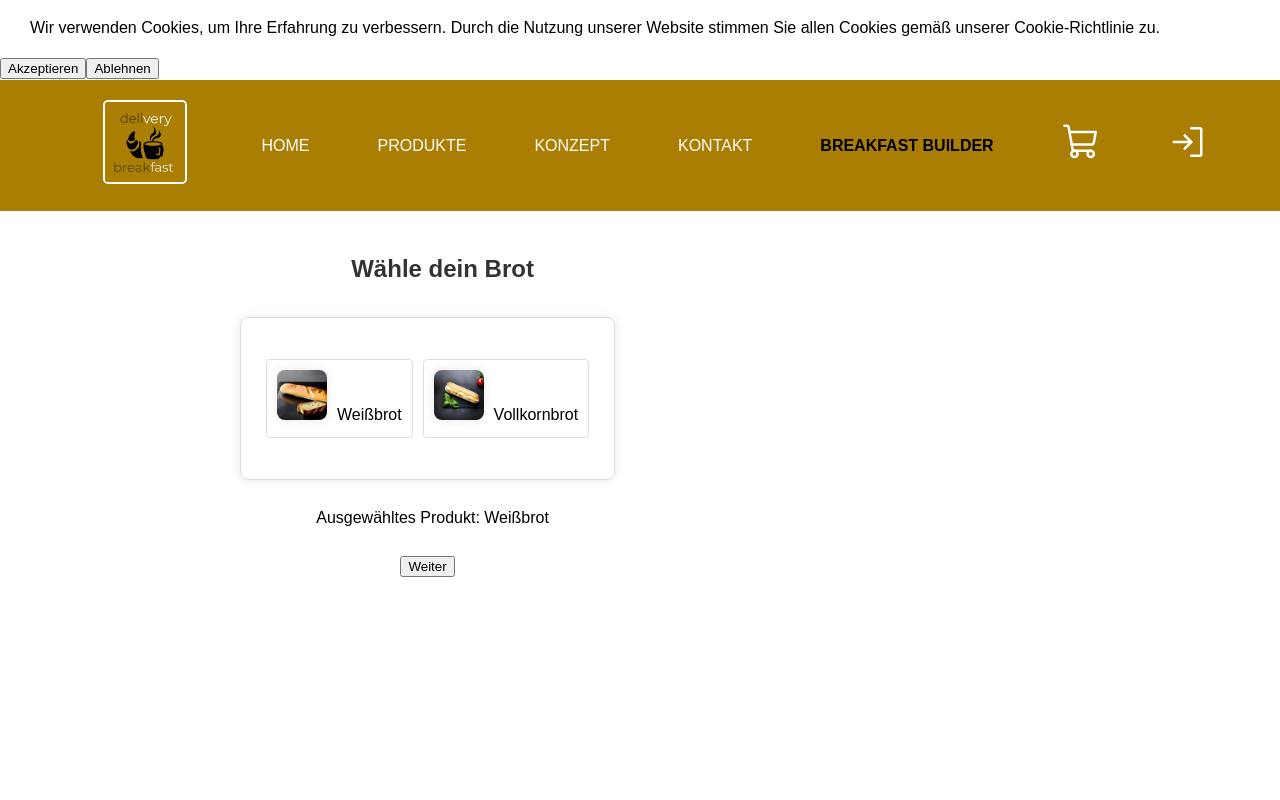
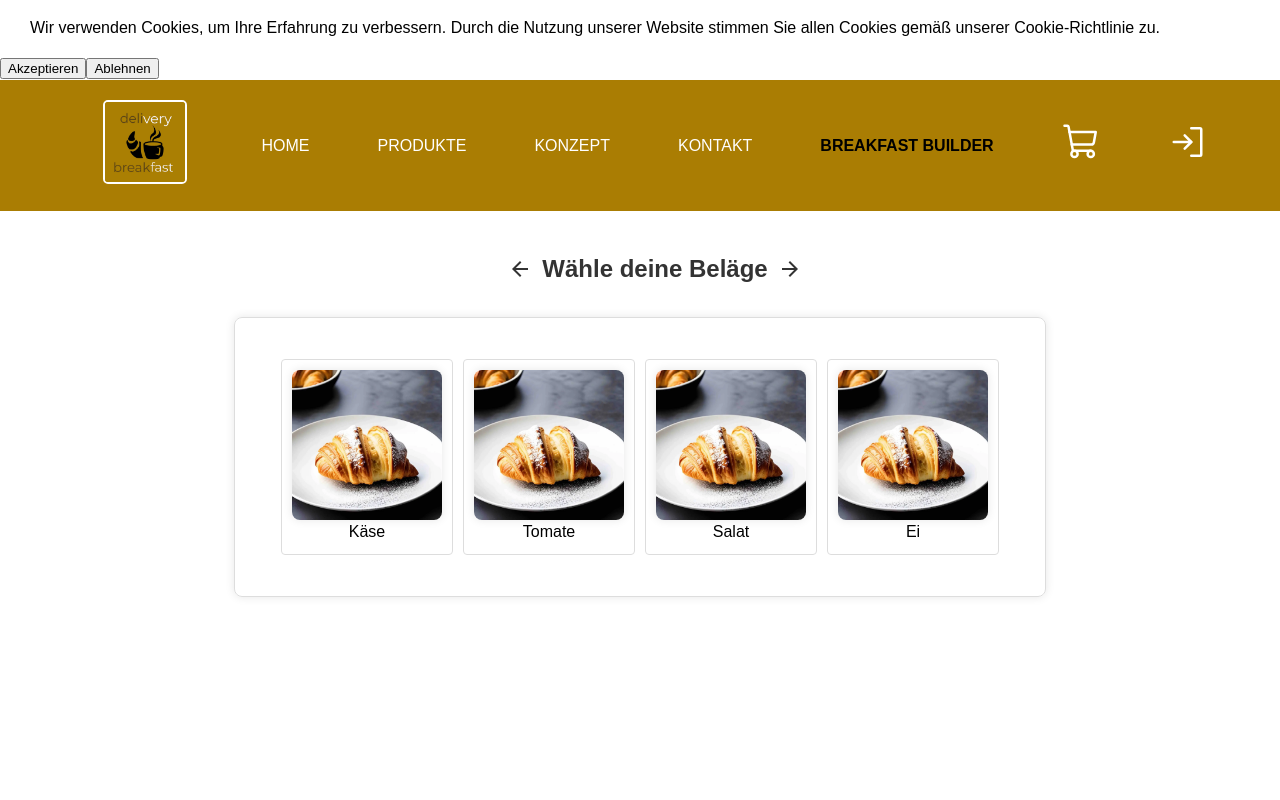
Before and after one commit to 2204Simon/Website-dynamisch, a React (Create React App) app in the folder my-app/: page /Konfigurator in a window 1280 px wide. Both pictures are taken after a click on the item "Weißbrot". Shown: the top 800 px of the page. Built offline with nearby package versions, Linux system fonts and the light colour scheme.

Commit message:
Add bread selection functionality and images

```diff
--- a/my-app/src/pages/konfigurator/BreadSelection.tsx
+++ b/my-app/src/pages/konfigurator/BreadSelection.tsx
@@ -3,54 +3,71 @@ import React, { useState } from "react";
 import {
   Stage,
   StageHeader,
+  ProductImage,
   SelectionContainer,
   SelectionList,
   SelectionItem,
-  SelectionItemImage,
+  NavigationIcon,
 } from "./styles/Konfigurator.styles";
-import baguetteImage from "../../img/Food/BaguetteAlone.webp";
-import whiteBreadImage from "../../img/Food/BaguetteAlone.webp";
-import wholeWheatBreadImage from "../../img/Food/BaguetteGelb.webp";
+
+import whiteBreadImage from "../../img/Food/Croissant.webp"; // Platzhalterbild
+import wholegrainBreadImage from "../../img/Food/Croissant.webp"; // Platzhalterbild
+import lunchDiningImage from "../../img/Food/Croissant.webp"; // Platzhalterbild
+import baguetteImage from "../../img/Food/Croissant.webp"; // Platzhalterbild
+import { ArrowForward } from "@mui/icons-material";
 
 interface BreadSelectionProps {
-  onNextStage: (selectedProduct: string) => void;
+  onNextStage: (selectedProduct: string, selectedImage: string) => void;
 }
 
 const BreadSelection: React.FC<BreadSelectionProps> = ({ onNextStage }) => {
   const [selectedBread, setSelectedBread] = useState<string | null>(null);
 
-  const handleBreadSelect = (breadType: string) => {
+  const handleBreadSelect = (breadType: string, image: string) => {
     setSelectedBread(breadType);
-  };
-
-  const handleNext = () => {
-    if (selectedBread) {
-      onNextStage(selectedBread);
-    }
+    onNextStage(breadType, image);
   };
 
   return (
     <Stage>
-      <StageHeader>Wähle dein Brot</StageHeader>
+      <StageHeader>
+        <NavigationIcon>
+          <ArrowForward />
+        </NavigationIcon>
+        Wähle dein Brot
+      </StageHeader>
       <SelectionContainer>
         <SelectionList>
-          <SelectionItem onClick={() => handleBreadSelect("Weißbrot")}>
-            <SelectionItemImage src={whiteBreadImage} alt="Weißbrot" />
+          <SelectionItem
+            onClick={() => handleBreadSelect("Weißbrot", whiteBreadImage)}
+          >
+            <ProductImage src={whiteBreadImage} alt="Weißbrot" />
             Weißbrot
           </SelectionItem>
-          <SelectionItem onClick={() => handleBreadSelect("Vollkornbrot")}>
-            <SelectionItemImage src={wholeWheatBreadImage} alt="Vollkornbrot" />
+          <SelectionItem
+            onClick={() =>
+              handleBreadSelect("Vollkornbrot", wholegrainBreadImage)
+            }
+          >
+            <ProductImage src={wholegrainBreadImage} alt="Vollkornbrot" />
             Vollkornbrot
+          </SelectionItem>
+          <SelectionItem
+            onClick={() => handleBreadSelect("Mischbrot", lunchDiningImage)}
+          >
+            <ProductImage src={lunchDiningImage} alt="Mischbrot" />
+            Mischbrot
+          </SelectionItem>
+          <SelectionItem
+            onClick={() => handleBreadSelect("Baguette", baguetteImage)}
+          >
+            <ProductImage src={baguetteImage} alt="Baguette" />
+            Baguette
           </SelectionItem>
           {/* Weitere Brot-Optionen hinzufügen */}
         </SelectionList>
       </SelectionContainer>
-      {selectedBread && (
-        <>
-          <p>Ausgewähltes Produkt: {selectedBread}</p>
-          <button onClick={handleNext}>Weiter</button>
-        </>
-      )}
+      {selectedBread && <p>Ausgewähltes Produkt: {selectedBread}</p>}
     </Stage>
   );
 };
--- a/my-app/src/pages/konfigurator/ToppingsSelection.tsx
+++ b/my-app/src/pages/konfigurator/ToppingsSelection.tsx
@@ -3,18 +3,26 @@ import React, { useState } from "react";
 import {
   Stage,
   StageHeader,
+  ProductImage,
   SelectionContainer,
   SelectionList,
   SelectionItem,
-  SelectionItemImage,
+  NavigationIcon,
 } from "./styles/Konfigurator.styles";
-import cheeseImage from "../../img/Food/Croissant.webp";
-import tomatoImage from "../../img/Food/Brezel.webp";
-import lettuceImage from "../../img/Food/BaguetteAlone.webp";
+import {
+  ArrowForward,
+  ArrowBack,
+  EmojiFoodBeverage,
+} from "@mui/icons-material";
+
+import cheeseImage from "../../img/Food/Croissant.webp"; // Platzhalterbild
+import tomatoImage from "../../img/Food/Croissant.webp"; // Platzhalterbild
+import lettuceImage from "../../img/Food/Croissant.webp"; // Platzhalterbild
+import eggImage from "../../img/Food/Croissant.webp"; // Platzhalterbild
 
 interface ToppingsSelectionProps {
+  onNextStage: (selectedProduct: string, selectedImage: string) => void;
   onPrevStage: () => void;
-  onNextStage: (selectedProduct: string) => void;
 }
 
 const ToppingsSelection: React.FC<ToppingsSelectionProps> = ({
@@ -23,7 +31,15 @@ const ToppingsSelection: React.FC<ToppingsSelectionProps> = ({
 }) => {
   const [selectedToppings, setSelectedToppings] = useState<string[]>([]);
 
-  const handleToppingSelect = (topping: string) => {
+  const toppingsData = [
+    { name: "Käse", image: cheeseImage },
+    { name: "Tomate", image: tomatoImage },
+    { name: "Salat", image: lettuceImage },
+    { name: "Ei", image: eggImage },
+    // Weitere Belag-Optionen hinzufügen
+  ];
+
+  const handleToppingSelect = (topping: string, image: string) => {
     const updatedToppings = selectedToppings.includes(topping)
       ? selectedToppings.filter(selected => selected !== topping)
       : [...selectedToppings, topping];
@@ -37,36 +53,58 @@ const ToppingsSelection: React.FC<ToppingsSelectionProps> = ({
 
   const handleNext = () => {
     if (selectedToppings.length > 0) {
-      onNextStage(selectedToppings.join(", "));
+      onNextStage(
+        selectedToppings.join(", "),
+        selectedToppings
+          .map(topping => {
+            const matchingTopping = toppingsData.find(t => t.name === topping);
+            return matchingTopping?.image || "";
+          })
+          .join(", ")
+      );
     }
   };
 
   return (
     <Stage>
-      <StageHeader>Wähle deine Beläge</StageHeader>
+      <StageHeader>
+        <NavigationIcon onClick={handlePrev}>
+          <ArrowBack />
+        </NavigationIcon>
+        Wähle deine Beläge
+        <NavigationIcon onClick={handleNext}>
+          <ArrowForward />
+        </NavigationIcon>
+      </StageHeader>
       <SelectionContainer>
         <SelectionList>
-          <SelectionItem onClick={() => handleToppingSelect("Käse")}>
-            <SelectionItemImage src={cheeseImage} alt="Käse" />
+          <SelectionItem
+            onClick={() => handleToppingSelect("Käse", cheeseImage)}
+          >
+            <ProductImage src={cheeseImage} alt="Käse" />
             Käse
           </SelectionItem>
-          <SelectionItem onClick={() => handleToppingSelect("Tomate")}>
-            <SelectionItemImage src={tomatoImage} alt="Tomate" />
+          <SelectionItem
+            onClick={() => handleToppingSelect("Tomate", tomatoImage)}
+          >
+            <ProductImage src={tomatoImage} alt="Tomate" />
             Tomate
           </SelectionItem>
-          <SelectionItem onClick={() => handleToppingSelect("Salat")}>
-            <SelectionItemImage src={lettuceImage} alt="Salat" />
+          <SelectionItem
+            onClick={() => handleToppingSelect("Salat", lettuceImage)}
+          >
+            <ProductImage src={lettuceImage} alt="Salat" />
             Salat
+          </SelectionItem>
+          <SelectionItem onClick={() => handleToppingSelect("Ei", eggImage)}>
+            <ProductImage src={eggImage} alt="Ei" />
+            Ei
           </SelectionItem>
           {/* Weitere Belag-Optionen hinzufügen */}
         </SelectionList>
       </SelectionContainer>
       {selectedToppings.length > 0 && (
-        <>
-          <p>Ausgewählte Produkte: {selectedToppings.join(", ")}</p>
-          <button onClick={handlePrev}>Zurück</button>
-          <button onClick={handleNext}>Weiter</button>
-        </>
+        <p>Ausgewählte Beläge: {selectedToppings.join(", ")}</p>
       )}
     </Stage>
   );
--- a/my-app/src/pages/konfigurator/styles/Konfigurator.styles.ts
+++ b/my-app/src/pages/konfigurator/styles/Konfigurator.styles.ts
@@ -1,5 +1,13 @@
 // Konfigurator.styles.ts
 import styled from "styled-components";
+import {
+  ArrowForward,
+  ArrowBack,
+  Fastfood,
+  LocalCafe,
+  LunchDining,
+  EmojiFoodBeverage,
+} from "@mui/icons-material";
 
 export const ConfiguratorContainer = styled.div`
   max-width: 800px;
@@ -15,7 +23,9 @@ export const ConfiguratorContent = styled.div`
 
 export const StageContainer = styled.div`
   display: flex;
+  flex-wrap: wrap;
   gap: 20px;
+  justify-content: center;
 `;
 
 export const Stage = styled.div`
@@ -28,11 +38,15 @@ export const Stage = styled.div`
 export const StageHeader = styled.h2`
   font-size: 1.5rem;
   color: #333;
+  display: flex;
+  align-items: center;
+  gap: 10px;
 `;
 
 export const ProductImage = styled.img`
   max-width: 100%;
   height: auto;
+  max-height: 150px; /* Anpassung der Bildgröße */
   border-radius: 8px;
   box-shadow: 0 0 10px rgba(0, 0, 0, 0.1);
 `;
@@ -42,6 +56,7 @@ export const SelectionContainer = styled.div`
   padding: 20px;
   border-radius: 8px;
   box-shadow: 0 0 10px rgba(0, 0, 0, 0.1);
+  width: 100%;
 `;
 
 export const SelectionList = styled.ul`
@@ -49,6 +64,7 @@ export const SelectionList = styled.ul`
   padding: 0;
   display: flex;
   flex-wrap: wrap;
+  justify-content: center;
 `;
 
 export const SelectionItem = styled.li`
@@ -58,15 +74,18 @@ export const SelectionItem = styled.li`
   border: 1px solid #ddd;
   border-radius: 4px;
   transition: background-color 0.3s;
+  display: flex;
+  flex-direction: column;
+  align-items: center;
+  text-align: center;
 
   &:hover {
     background-color: #f4f4f4;
   }
-`;
 
-export const SelectionItemImage = styled(ProductImage)`
-  max-width: 50px;
-  margin-right: 10px;
+  svg {
+    font-size: 2rem;
+  }
 `;
 
 export const SummaryContainer = styled.div`
@@ -85,3 +104,18 @@ export const SummaryHeader = styled.h3`
 export const SummaryText = styled.p`
   margin-top: 10px;
 `;
+
+export const NavigationIcon = styled.div`
+  font-size: 2rem;
+  cursor: pointer;
+  color: #333;
+  display: flex;
+  align-items: center;
+`;
+
+export const NavigationContainer = styled.div`
+  display: flex;
+  gap: 10px;
+  justify-content: center;
+  margin-top: 20px;
+`;
```
Also changed, not shown: my-app/src/pages/konfigurator/DrinkSelection.tsx (+46 -26 lines).
